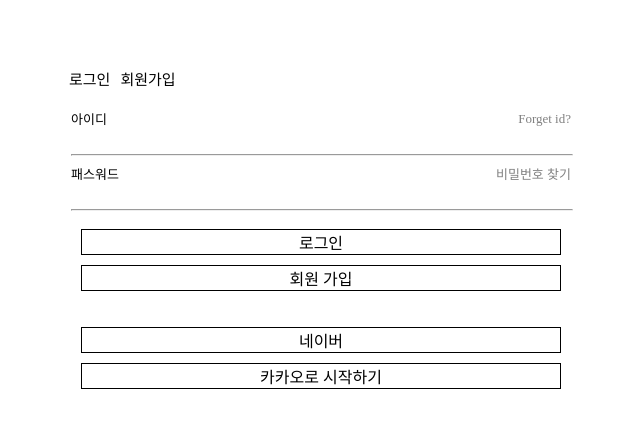
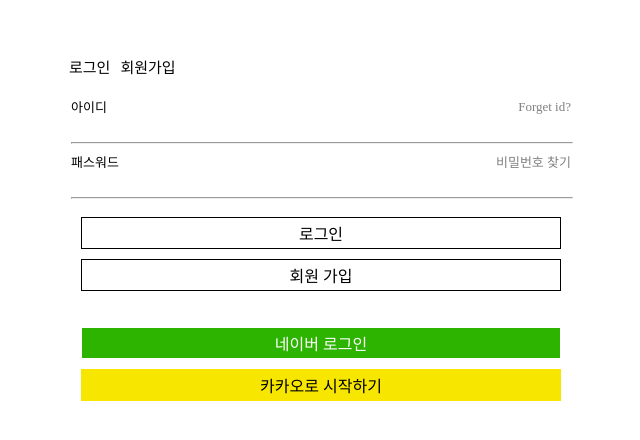
Before and after one commit to parkbc98/lastTeam_project, a plain HTML site: page HTML/auth/login/Login.html in a window 1280 px wide. Shown: the part 169-609 px from the top of the page, without its empty margins (319-959 px from the left). Drawn offline with Linux system fonts and the light colour scheme.

Commit message:
로그인_css_3차수정

```diff
--- a/CSS/auth/login/Login.css
+++ b/CSS/auth/login/Login.css
@@ -71,6 +71,8 @@
     border: 1px solid;
 
     margin: 10px;
+
+    height: 30px;
 }
 
 .another_page {
@@ -86,3 +88,15 @@
     margin: 10px;
 
 }
+
+.naver a {
+    height: 30px;
+    background-color: #2DB400;
+    color: white;
+}
+
+.KakaoTalk a {
+    height: 30px;
+    background-color: #F7E600;
+    border-color: #F7E600;
+}
--- a/HTML/auth/login/Login.html
+++ b/HTML/auth/login/Login.html
@@ -52,10 +52,10 @@
 
 
                     <ul class="another_page">
-                        <li>
-                            <a href="https://naver.com" target="_blank">네이버</a>
+                        <li class="naver">
+                            <a href="https://naver.com" target="_blank">네이버 로그인</a>
                         </li>
-                        <li>
+                        <li class="KakaoTalk">
                             <a href="https://www.kakaocorp.com/page/service/service/KakaoTalk" target="_blank">
                                 카카오로 시작하기
                             </a>
```
